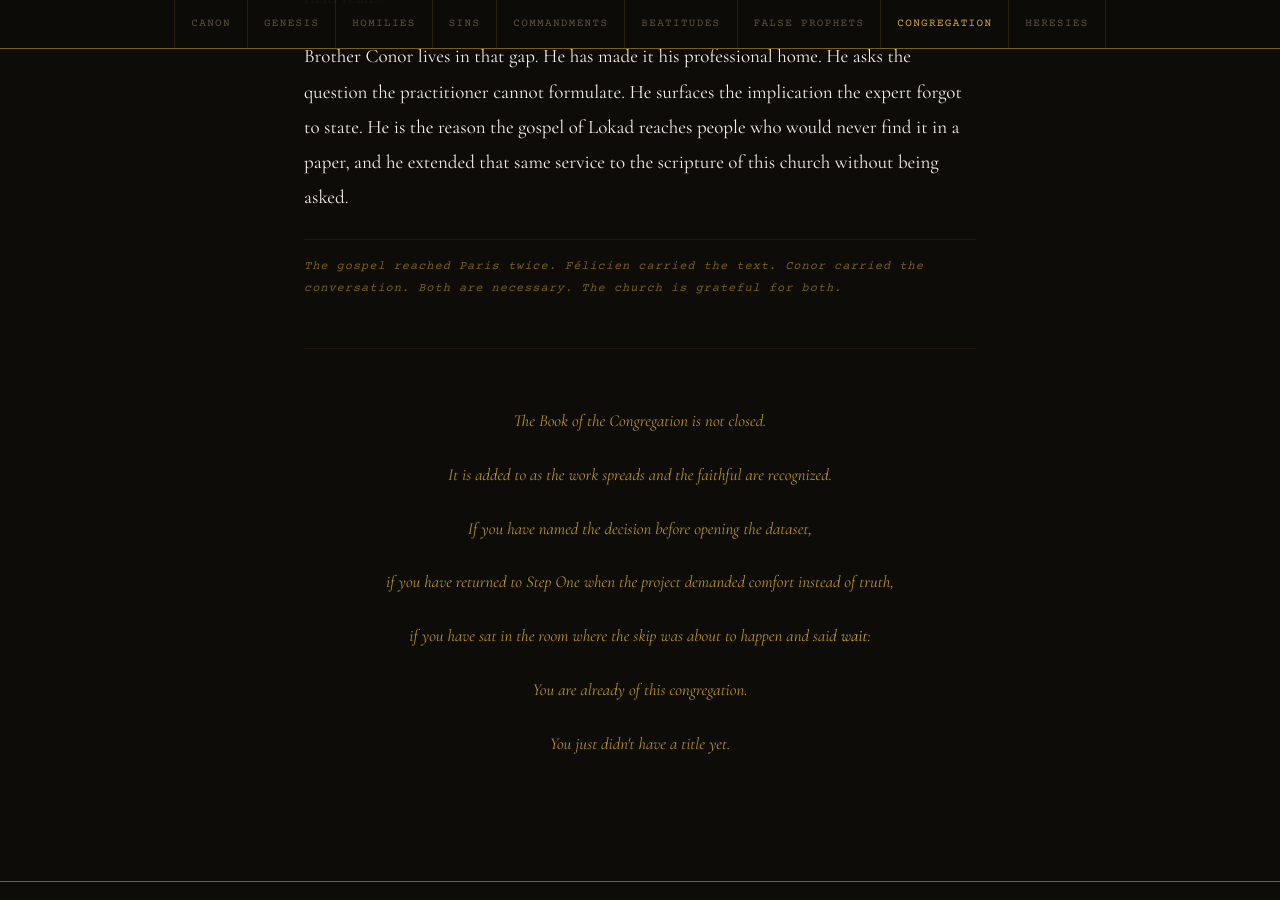
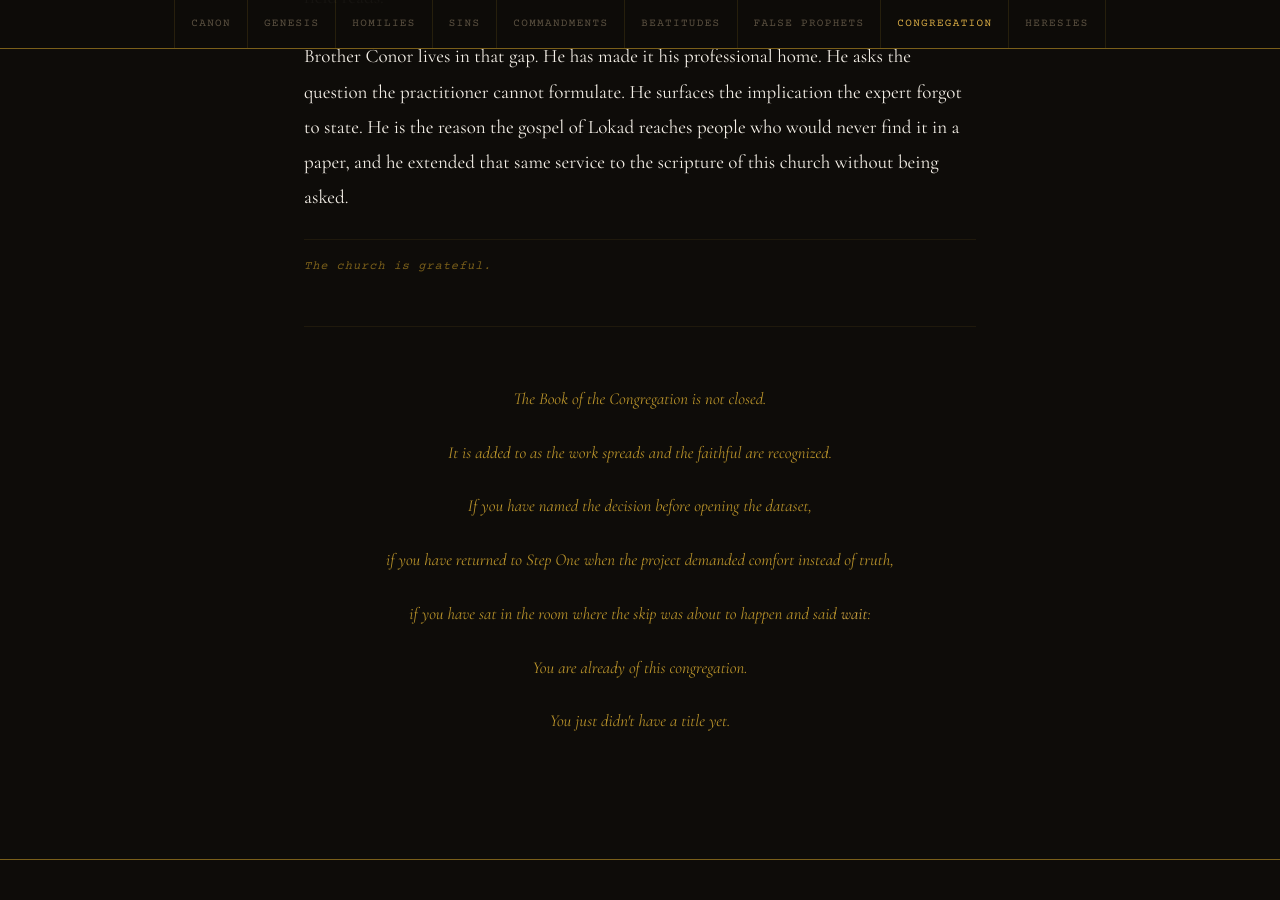
Before and after one commit to JohnBElam/my-site, a Jekyll site: the page decision-gospel/congregation.html, which Jekyll copies as it is, in a window 1280 px wide and 900 px high, scrolled down 6528 px. Built offline with Jekyll 4.4.1, drawn with Linux system fonts in a browser that asks for light colours; some web fonts are replaced; some of the changed text lies outside the part shown.

Commit message:
Updated to "Conor of Ireland"

```diff
--- a/decision-gospel/congregation.html
+++ b/decision-gospel/congregation.html
@@ -190,7 +190,7 @@
 
   <div class="member-entry">
     <span class="member-rank">Monk</span>
-    <h3 class="member-name">Brother Conor of Paris</h3>
+    <h3 class="member-name">Brother Conor of Ireland</h3>
     <p>The monk's function is translation. Not simplification. Not dumbing down. The monk takes something true and difficult and finds the angle that lets it land in a mind that was not built in a laboratory.</p>
     <p>Conor Doherty has spent years sitting across from some of the sharpest thinkers in the discipline, asking the questions that the audience would ask if the audience were in the room. He has gone toe to toe with Joannes Vermorel on live television. He has spent hours with Warren Powell, in real time, wrestling with ideas that most practitioners never encounter at all.</p>
     <p>And he will tell you, without embarrassment, that he did not fully understand what the academics were trying to explain until he read thirty minutes of The Decision Factory.</p>
@@ -198,7 +198,7 @@
     <p>Hours with the source. Then thirty minutes with the translation. And the translation landed where the source could not.</p>
     <p>This is not a failure of the source. Warren Powell's work is precise because it has to be. The precision is the point. But precision and accessibility are not the same thing, and the gap between them is where most knowledge goes to die quietly in a journal no one outside the field reads.</p>
     <p>Brother Conor lives in that gap. He has made it his professional home. He asks the question the practitioner cannot formulate. He surfaces the implication the expert forgot to state. He is the reason the gospel of Lokad reaches people who would never find it in a paper, and he extended that same service to the scripture of this church without being asked.</p>
-    <div class="feast-day">The gospel reached Paris twice. Félicien carried the text. Conor carried the conversation. Both are necessary. The church is grateful for both.</div>
+    <div class="feast-day">The church is grateful.</div>
   </div>
 
   <div class="closing-note">
```
